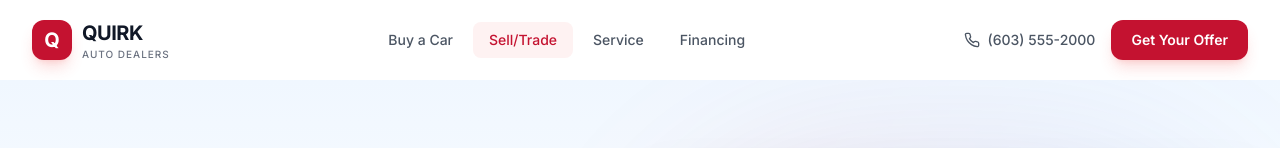
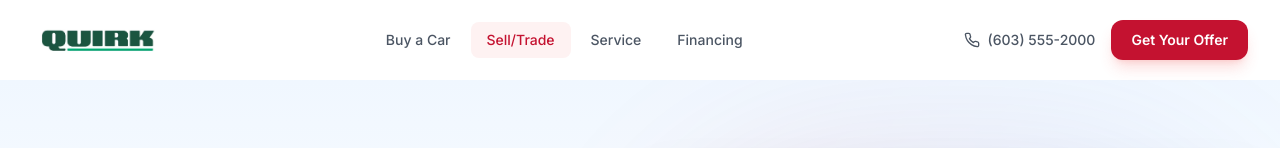
Before and after one commit to mpalmer79/quirk-sell-my-car, a Next.js app: page / in a window 1280 px wide. Shown: the top 148 px of the page. Built offline with nearby package versions, Linux system fonts and the light colour scheme.

Commit message:
Update Header.tsx

```diff
--- a/src/components/Header.tsx
+++ b/src/components/Header.tsx
@@ -27,18 +27,12 @@ export default function Header() {
       <div className="max-w-7xl mx-auto px-4 sm:px-6 lg:px-8">
         <div className="flex items-center justify-between h-16 lg:h-20">
           {/* Logo */}
-          <Link href="/" className="flex items-center gap-2.5 group">
-            <div className="w-10 h-10 rounded-xl bg-[#C41230] flex items-center justify-center font-bold text-white text-xl shadow-lg shadow-red-500/20 group-hover:scale-105 transition-transform">
-              Q
-            </div>
-            <div className="flex flex-col">
-              <span className="text-xl font-bold text-gray-900 tracking-tight">
-                QUIRK
-              </span>
-              <span className="text-[10px] text-gray-500 font-medium tracking-widest">
-                AUTO DEALERS
-              </span>
-            </div>
+          <Link href="/" className="flex items-center group">
+            <img
+              src="/quirk-logo.png"
+              alt="Quirk Auto Dealers"
+              className="h-10 w-auto group-hover:opacity-80 transition-opacity"
+            />
           </Link>
 
           {/* Desktop Navigation */}
```
